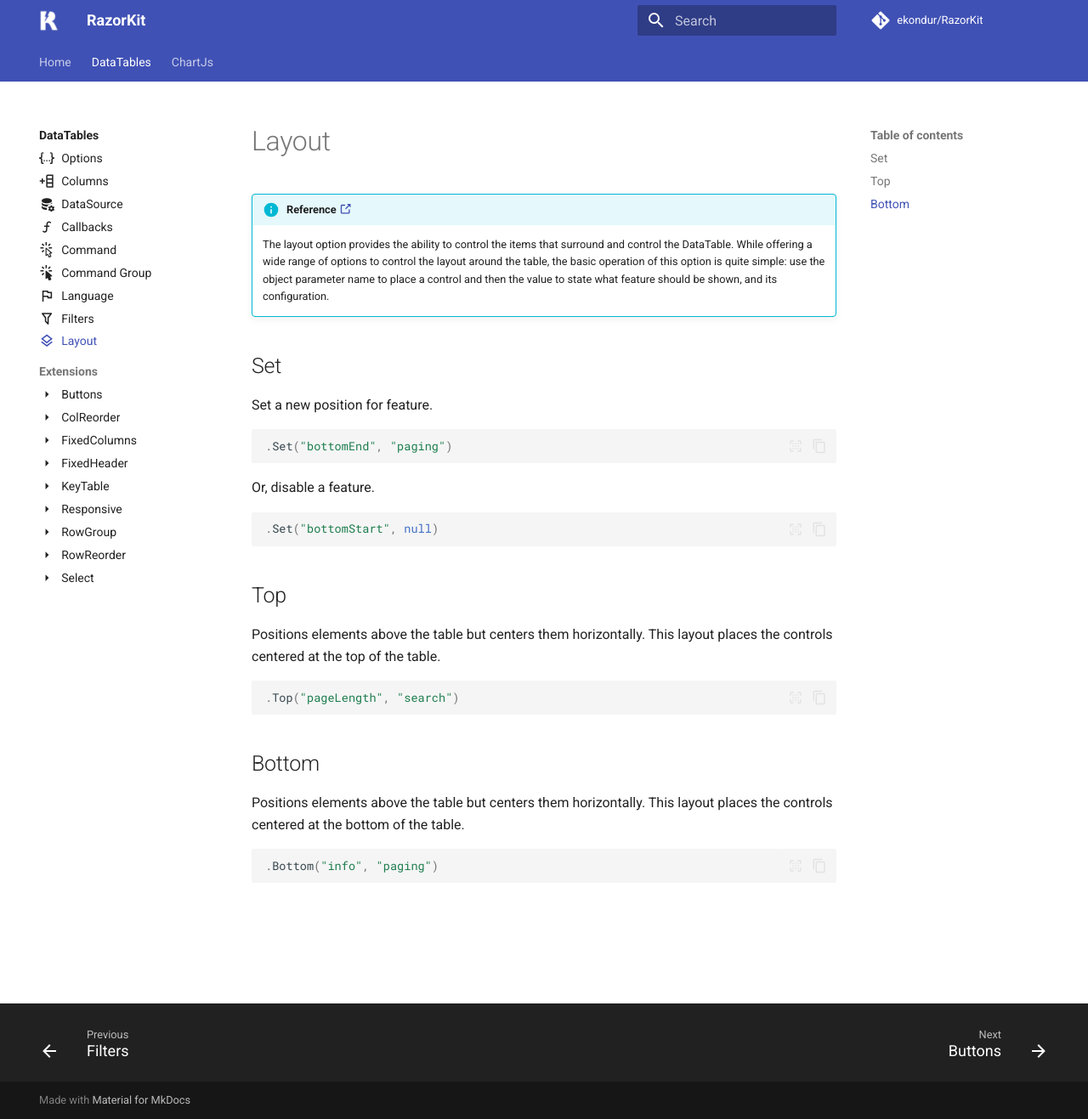
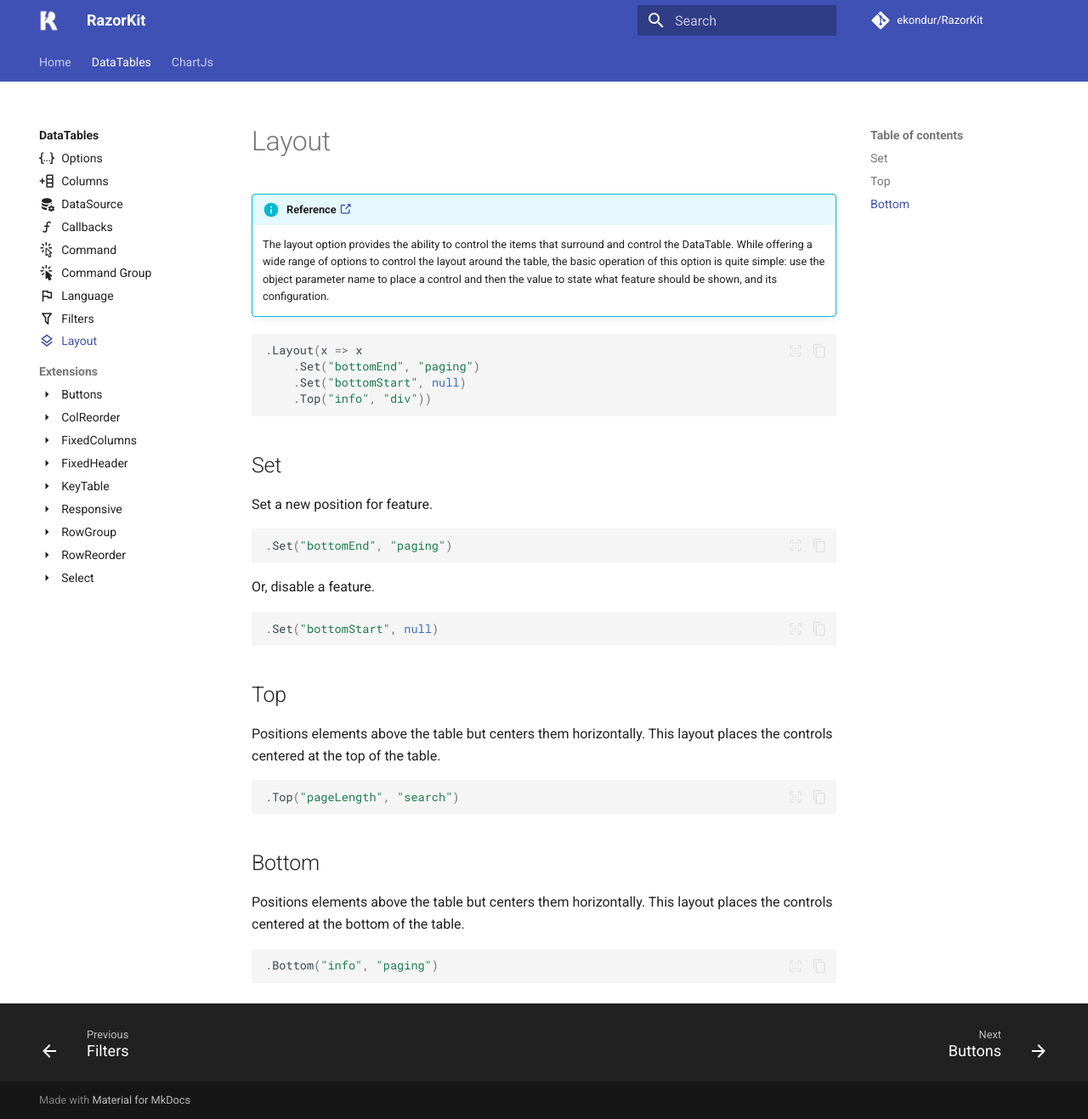
Before and after one commit to ekondur/RazorKit, an MkDocs documentation site: the page built from docs/datatables/layout.md, in a window 1280 px wide and 1317 px high. Shown: the whole window at 85% size. Built offline with MkDocs 1.6.1 and Material for MkDocs 9.7.7, drawn with Linux system fonts in a browser that asks for light colours; comment, search, counter and statistics services are not loaded.

Commit message:
updated layout doc

````diff
--- a/docs/datatables/layout.md
+++ b/docs/datatables/layout.md
@@ -6,6 +6,13 @@ icon: material/layers-outline
 	The layout option provides the ability to control the items that surround and control the DataTable.
 	While offering a wide range of options to control the layout around the table, the basic operation of this option is quite simple:
 	use the object parameter name to place a control and then the value to state what feature should be shown, and its configuration.
+
+```csharp
+.Layout(x => x
+	.Set("bottomEnd", "paging")
+	.Set("bottomStart", null)
+	.Top("info", "div"))
+```
 
 ## Set
 Set a new position for feature.
````
